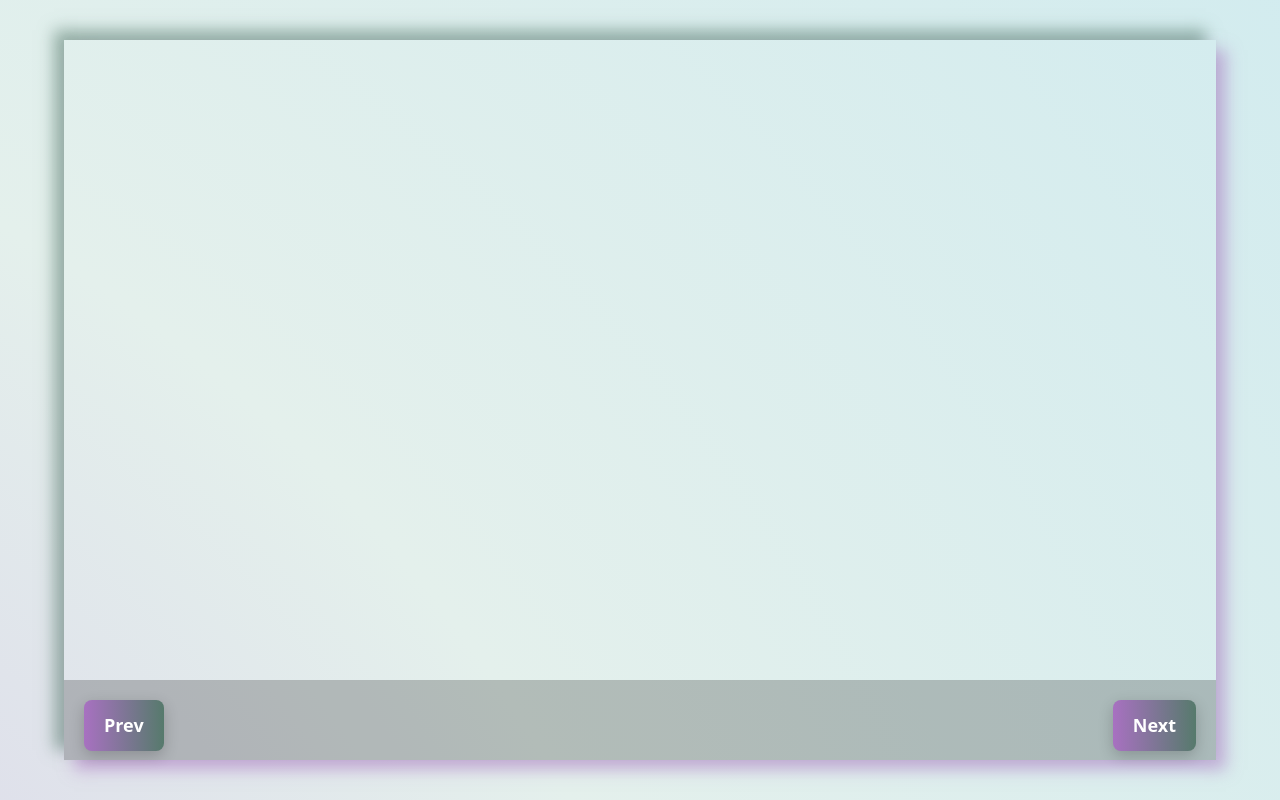
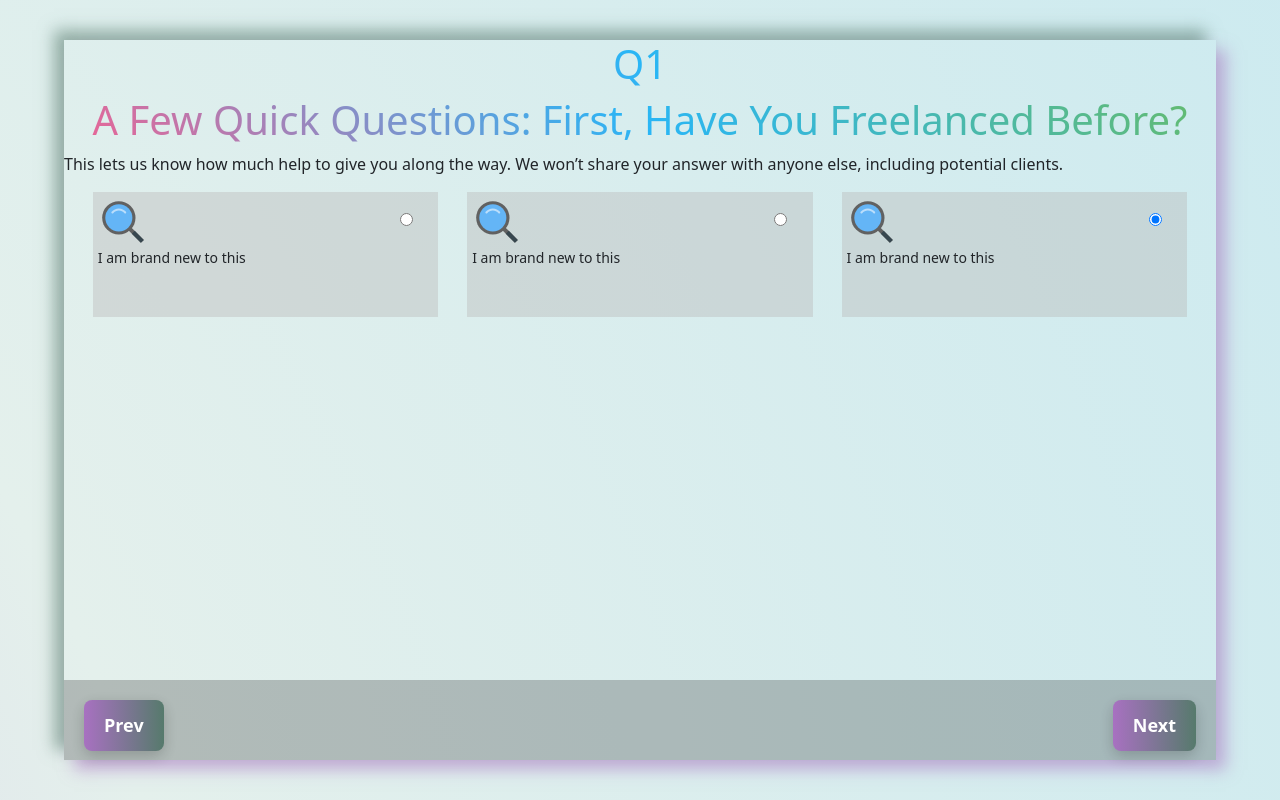
Before and after one commit to tabishaikh710/Pencilry, a React (Vite) app: page /illustrator-question-form in a window 1280 px wide. Built offline with nearby package versions, Linux system fonts and the light colour scheme.

Commit message:
illustreton survay edd

```diff
--- a/package.json
+++ b/package.json
@@ -18,6 +18,7 @@
     "popper.js": "^1.16.1",
     "react": "^18.3.1",
     "react-dom": "^18.3.1",
+    "react-icons": "^5.4.0",
     "react-router-dom": "^6.26.2",
     "react-slick": "^0.30.2",
     "slick-carousel": "^1.8.1"
--- /dev/null
+++ b/src/components/IllustratoSurvey/QuesFive.jsx
@@ -0,0 +1,5 @@
+function QuesFive(params) {
+
+}
+
+export default QuesFive;
--- /dev/null
+++ b/src/components/IllustratoSurvey/QuesFour.jsx
@@ -0,0 +1,5 @@
+function QuesFour() {
+
+}
+
+export default QuesFour;
--- /dev/null
+++ b/src/components/IllustratoSurvey/QuesOne.jsx
@@ -0,0 +1,59 @@
+import style from "../../style/illustretorSurveyform/Qone.module.css";
+import { FcSearch } from "react-icons/fc";
+
+function QuesOne() {
+  return (
+    <>
+    <h1>Q1</h1>
+      <h1>A few quick questions: first, have you freelanced before?
+      </h1>
+      <p>
+      This lets us know how much help to give you along the way. We won’t share your answer with anyone else, including potential clients.
+      </p>
+
+      <form className={style.container}>
+
+
+        <div className={style.optionSection}>
+        <FcSearch className={style.repIcon} />
+          <label>I am brand new to this </label>
+          <input
+            type="radio"
+            name="projectSize"
+            value="Large"
+            checked="Large"
+          />
+        </div>
+
+        <div className={style.optionSection}>
+        <FcSearch className={style.repIcon} />
+          <label>I am brand new to this </label>
+          <input
+            type="radio"
+            name="projectSize"
+            value="Large"
+            checked="Large"
+          />
+        </div>
+
+
+
+        <div className={style.optionSection}>
+        <FcSearch className={style.repIcon} />
+          <label>I am brand new to this </label>
+          <input
+            type="radio"
+            name="projectSize"
+            value="Large"
+            checked="Large"
+            />
+        </div>
+
+
+
+
+      </form>
+    </>
+  );
+}
+export default QuesOne;
--- /dev/null
+++ b/src/components/IllustratoSurvey/QuesThree.jsx
@@ -0,0 +1,6 @@
+function QuesThree() {
+
+
+}
+
+export default QuesThree;
--- /dev/null
+++ b/src/components/IllustratoSurvey/QuesTwo.jsx
@@ -0,0 +1,6 @@
+function QuesTwo() {
+
+
+}
+
+export default QuesTwo;
--- a/src/components/globalComponents/pageing.jsx
+++ b/src/components/globalComponents/pageing.jsx
@@ -1,11 +1,23 @@
 import { useState } from "react";
+import QuesOne from '../IllustratoSurvey/QuesOne'
 import  style  from "../../style/paging.module.css";
+
+
 // const [currentTab, setCurrentTab]=useState("")
+
+
+
 function paging() {
 
     return(
 <>
+
+
 <div className={style.container}>
+
+<QuesOne/>
+
+
     <div className={style.paging}>
     <button className={style.prev}>Prev</button>
     <button className={style.next} >Next</button>
--- /dev/null
+++ b/src/style/illustretorSurveyform/Qone.module.css
@@ -0,0 +1,28 @@
+.container{
+   display: flex;
+   justify-content: space-evenly;
+
+}
+
+.optionSection input{
+
+    position: relative;
+    left: 90%;
+    bottom: 70%;
+}
+
+.repIcon {
+
+    color: #567a6c;
+    font-size: 50px;
+
+
+}
+
+
+.optionSection{
+    background-color: #b6b3b361;
+    width: 30%;
+    padding: 5px;
+
+}
```
Also changed, not shown: 1 other file (tests, documents, lock files or other folders).
